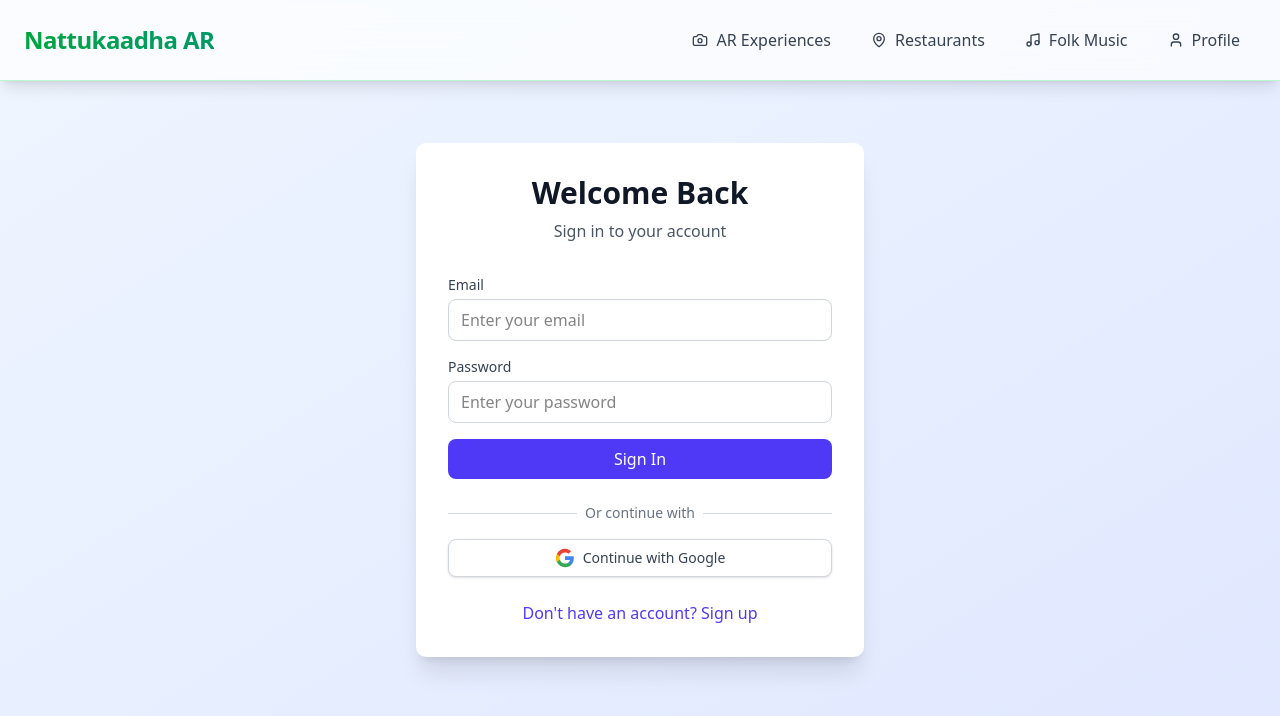
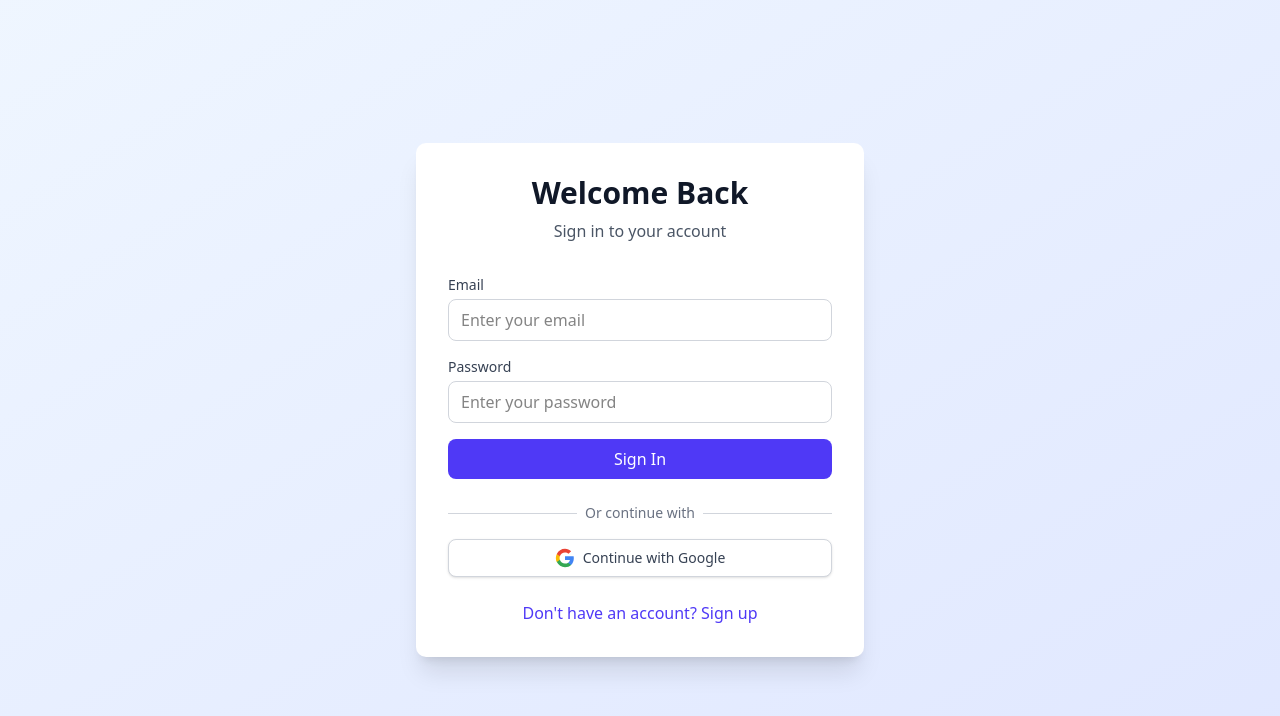
Before and after one commit to Ajay-Krishna00/Naattukadha-Web, a Next.js app: page /auth in a window 1280 px wide. Shown: the top 716 px of the page. Built offline with nearby package versions, Linux system fonts and the light colour scheme.

Commit message:
Fix: auth and navbar visibility bug Co-authored-by: 3-stardust-7 <vkirubha7@gmail.com>

```diff
--- a/app/layout.js
+++ b/app/layout.js
@@ -17,7 +17,7 @@ export default function RootLayout({ children }) {
           <TooltipProvider>
             <Sonner />
             {/* Show Navigation only if NOT on index page */}
-            {pathname !== "/" && <Navigation />}
+            {pathname !== "/" && pathname !== "/auth" && <Navigation />}
             {children}
           </TooltipProvider>
         </Providers>
--- a/components/Navigation.jsx
+++ b/components/Navigation.jsx
@@ -42,6 +42,7 @@ const Navigation = () => {
 
   const navItems = [
     { path: "/ar", label: "AR Experiences", icon: Camera },
+    { path: "/auth", label: "Auth", icon: Camera },
     { path: "/restaurants", label: "Restaurants", icon: MapPin },
     { path: "/music", label: "Folk Music", icon: Music },
     { path: "/profile", label: "Profile", icon: User },
```
